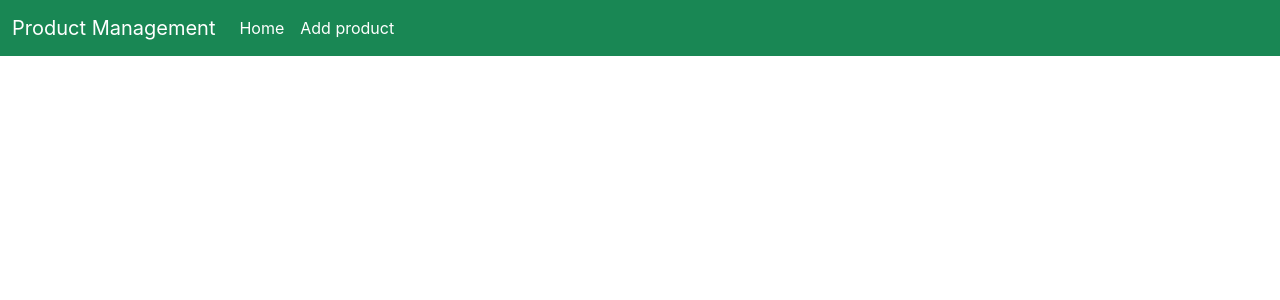
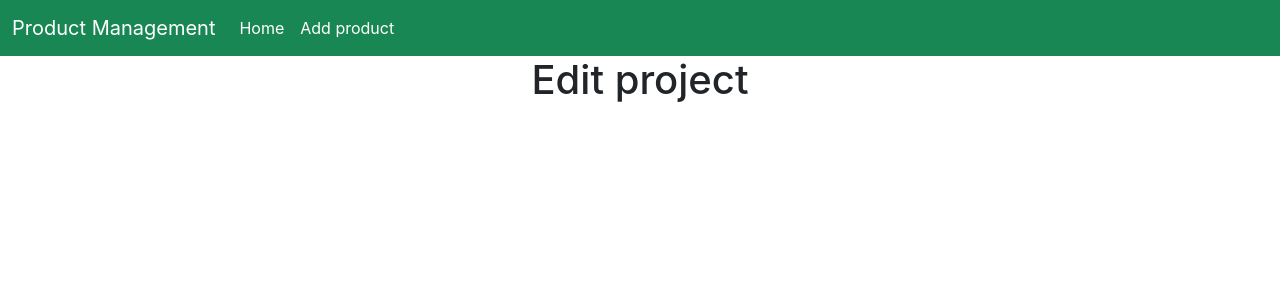
Before and after one commit to Shashikiran1297/Product_fullstack_app, a React (Create React App) app: page /editProduct in a window 1280 px wide. Shown: the top 300 px of the page. Built offline with nearby package versions, Linux system fonts and the light colour scheme.

Commit message:
successfuly feture updated

```diff
--- a/src/App.js
+++ b/src/App.js
@@ -3,6 +3,7 @@ import NavBar from './Components/NavBar';
 import {Route,Routes} from "react-router-dom"
 import Home from "./Components/Home"
 import AddProduct from "./Components/AddProduct"
+import EditProduct from './Components/EditProduct';
 
 function App() {
   return (
@@ -12,6 +13,7 @@ function App() {
      <Routes>
       <Route path='/' element={<Home/>} />
       <Route path="/addProduct" element={<AddProduct/>}/>
+      <Route path="/editProduct" element={<EditProduct/>}/>
      </Routes>
     </div>
   );
--- a/src/Components/AddProduct.jsx
+++ b/src/Components/AddProduct.jsx
@@ -3,7 +3,7 @@ import React from 'react'
 const AddProduct = () => {
   return (
     <div>
-      Hi
+      <h1>Add Project Page</h1>
     </div>
   )
 }
--- a/src/Components/EditProduct.jsx
+++ b/src/Components/EditProduct.jsx
@@ -0,0 +1,11 @@
+import React from 'react'
+
+const EditProduct = () => {
+  return (
+    <div>
+      <h1>Edit project</h1>
+    </div>
+  )
+}
+
+export default EditProduct
--- a/src/Components/Home.jsx
+++ b/src/Components/Home.jsx
@@ -3,7 +3,7 @@ import React from 'react'
 const Home = () => {
   return (
     <div>
-      hello
+       <h1>Home page</h1>
     </div>
   )
 }
```
